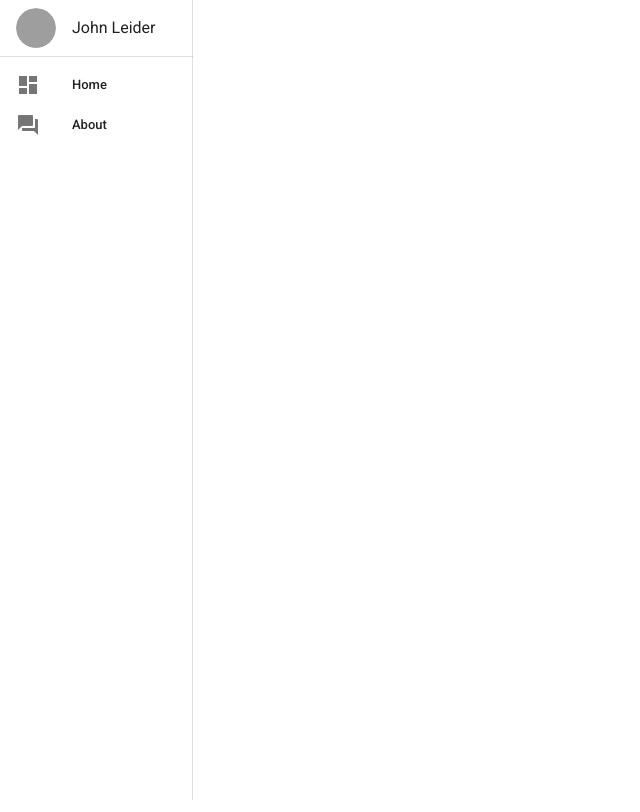
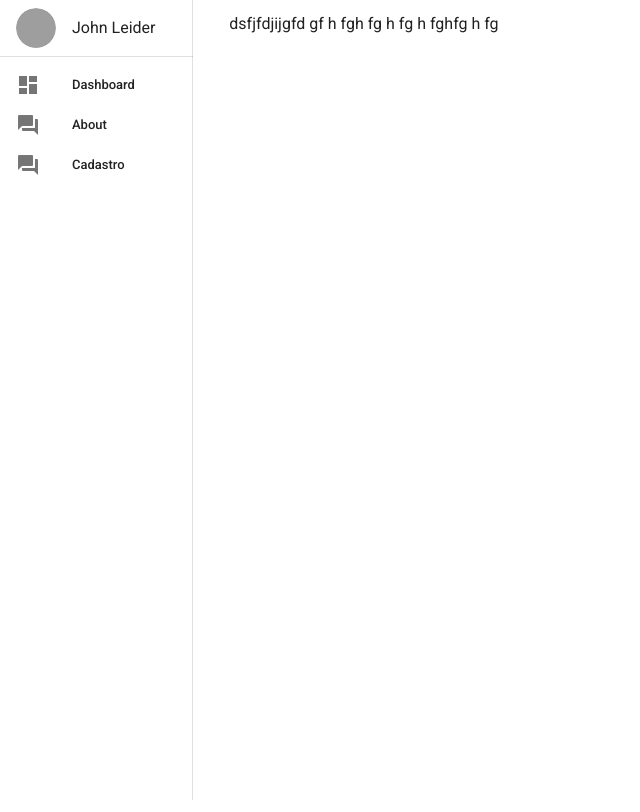
Before and after one commit to wesley-vasconcelos/lib-vue, a Nuxt app: page /cadastro in a window 1280 px wide. Shown: the whole page, without its empty margins (0-640 px from the left). Built offline with nearby package versions, Linux system fonts and the light colour scheme; grey boxes are pictures that could not be loaded.

Commit message:
added axios and integration api back end

```diff
--- /dev/null
+++ b/components/form/form.vue
@@ -0,0 +1,56 @@
+<template>
+    <form>
+        <v-text-field :value="form.nameUser" v-model="form.nameUser" label="name"></v-text-field>
+        <v-text-field v-model="form.email" label="E-mail"></v-text-field>
+        <div class="flex">
+
+            <v-text-field type="number" v-model="form.cep" label="CEP"></v-text-field>
+            <v-text-field :value="form.rua" v-model="form.rua" label="Rua"></v-text-field>
+
+            <v-btn class="mr-4" @click="searchAdress()">
+                Buscar Endereço
+            </v-btn>
+        </div>
+
+
+
+
+        <v-btn class="mr-4" @click="$emit('formValue', form)">
+            submit
+        </v-btn>
+        <v-btn @click="clear">
+            clear
+        </v-btn>
+    </form>
+</template>
+<script>
+export default {
+    name: 'formVueExample',
+
+    data() {
+        const searchAdress = () => {
+            const cep = this.form.cep.slice(0, 5) + '-' + this.form.cep.slice(-3)
+            this.$axios.get(`/file/apicep/${cep + '.json'}`)
+                .then((response) => {
+                    console.log('end===>', response.data);
+                    this.form.rua = response.data.address
+
+                })
+                .catch((error) => {
+                    console.error(error);
+                    alert('Erro! Digite um cep valido')
+                });
+        }
+
+        return {
+            searchAdress,
+            form: {
+                nameUser: '',
+                email: '',
+                rua: ''
+            },
+
+        }
+    }
+}
+</script>
--- a/components/navBar.vue
+++ b/components/navBar.vue
@@ -27,6 +27,7 @@
 </template>
 
 <script>
+
 export default {
     name: 'navBar',
 
--- a/components/sidBar.vue
+++ b/components/sidBar.vue
@@ -28,7 +28,7 @@
                         <v-icon>{{ item.icon }}</v-icon>
                     </v-list-item-icon>
 
-                    <v-list-item-content>
+                    <v-list-item-content @click="redirect(item.routerName)">
                         <v-list-item-title>{{ item.title }}</v-list-item-title>
                     </v-list-item-content>
                 </v-list-item>
@@ -40,11 +40,18 @@
 <script>
 export default {
     data() {
+        const redirect = (e) => {
+            this.$router.push(e)
+        }
         return {
             drawer: true,
+            redirect,
             items: [
-                { title: 'Home', icon: 'mdi-view-dashboard' },
-                { title: 'About', icon: 'mdi-forum' },
+                { title: 'Dashboard', icon: 'mdi-view-dashboard', routerName: '/dashboard' },
+                { title: 'About', icon: 'mdi-forum', routerName: '/dashboard' },
+                { title: 'Cadastro', icon: 'mdi-forum', routerName: '/cadastro' },
+
+
             ],
         }
     },
--- a/nuxt.config.js
+++ b/nuxt.config.js
@@ -25,6 +25,8 @@ export default {
 
   // Plugins to run before rendering page: https://go.nuxtjs.dev/config-plugins
   plugins: [
+    { src: '~/plugins/axios', mode: 'client' },
+
   ],
 
   // Auto import components: https://go.nuxtjs.dev/config-components
@@ -61,5 +63,10 @@ export default {
 
   // Build Configuration: https://go.nuxtjs.dev/config-build
   build: {
+    extend(config, { isDev, isClient }) {
+      config.node = {
+        fs: 'empty',
+      };
+    },
   }
 }
--- a/package.json
+++ b/package.json
@@ -9,12 +9,16 @@
     "generate": "nuxt generate"
   },
   "dependencies": {
+    "@nuxtjs/axios": "^5.13.6",
+    "axios": "^1.3.6",
     "core-js": "^3.25.3",
     "node-sass": "^8.0.0",
     "nuxt": "^2.15.8",
+    "v-mask": "^2.3.0",
     "vue": "^2.7.10",
     "vue-server-renderer": "^2.7.10",
     "vue-template-compiler": "^2.7.10",
+    "vue-the-mask": "^0.11.1",
     "vuetify": "^2.6.10"
   },
   "devDependencies": {
--- /dev/null
+++ b/pages/cadastro.vue
@@ -0,0 +1,16 @@
+<template>
+    <div>
+        dsfjfdjijgfd
+        gf
+        h
+        fgh
+        fg
+        h
+        fg
+        h
+        fghfg
+        h
+        fg
+
+    </div>
+</template>
--- a/pages/dashboard.vue
+++ b/pages/dashboard.vue
@@ -8,20 +8,29 @@
 
             </li>
         </ul>
+        <Form @formValue="formValue" />
     </div>
 </template>
 
 <script>
 import card from '../components/card.vue';
+import Form from '../components/form/form.vue';
 import navBar from '../components/navBar.vue';
-
 export default {
     components: {
         navBar,
         card,
+        Form
     },
     mounted() {
         this.listVideos = this.initialValue
+        this.$axios.get('/file/apicep/06233-030.json')
+            .then((response) => {
+                console.log(response.data);
+            })
+            .catch((error) => {
+                console.error(error);
+            });
     },
 
     data() {
@@ -95,11 +104,14 @@ export default {
                 this.listVideos = newArray;
             }
         };
-
+        const formValue = (e) => {
+            console.log('eeeeeeeeeeeeeeeeeeeeeeeeeeeee', e);
+        }
         return {
             listVideos,
             search,
-            initialValue
+            initialValue,
+            formValue
 
 
         }
--- /dev/null
+++ b/plugins/axios.js
@@ -0,0 +1,19 @@
+import axios from 'axios';
+
+const axiosInstance = axios.create({
+    baseURL: 'https://cdn.apicep.com',
+    timeout: 5000,
+});
+
+export default ({ app }, inject) => {
+    // Fix SSR issue with axios and nuxt
+    if (process.server) {
+        axiosInstance.defaults.adapter = (config) => {
+            const https = require('https');
+            config.httpsAgent = new https.Agent({ rejectUnauthorized: false });
+            return axiosInstance(config);
+        };
+    }
+
+    inject('axios', axiosInstance);
+};
```
Also changed, not shown: 2 other files (tests, documents, lock files or other folders).
